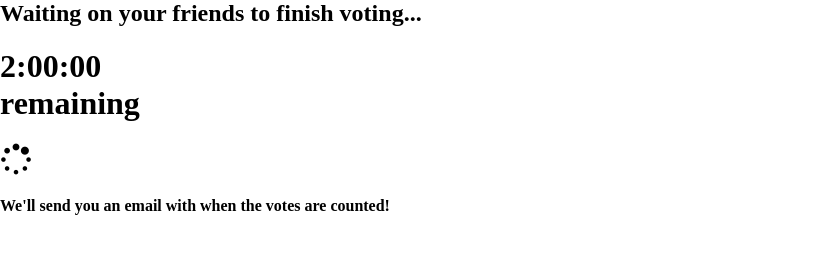
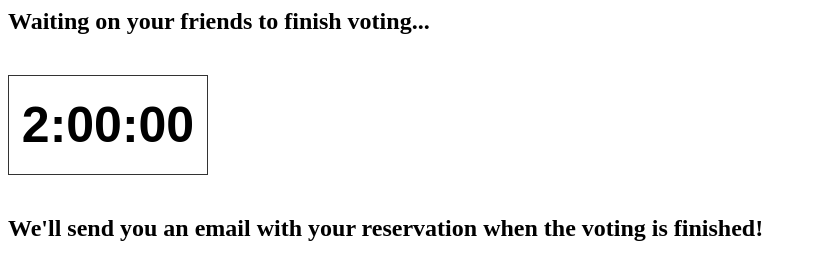
Before and after one commit to EmilePW/eetup, a website: page public/views/waiting.html in a window 1280 px wide. Shown: the whole page, without its empty margins (0-825 px from the left). Drawn offline with Linux system fonts and the light colour scheme; files that its build step writes are made by us from their sources.

Commit message:
Finished waiting screen

```diff
--- /dev/null
+++ b/public/styles/waiting.css
@@ -0,0 +1,13 @@
+.timeChoose button {
+	background: none;
+	border: 1px solid #333;
+	width: 200px;
+	height: 100px;
+	font-size: 50px;
+	font-weight: 600;
+}
+
+.timer {
+	margin-top: 40px;
+	margin-bottom: 40px;
+}
--- a/public/views/waiting.html
+++ b/public/views/waiting.html
@@ -1,15 +1,15 @@
-<link rel="stylesheet" type="text/css" href="styles/vote.css">
+<link rel="stylesheet" type="text/css" href="styles/waiting.css">
 <link rel="stylesheet" href="https://maxcdn.bootstrapcdn.com/font-awesome/4.4.0/css/font-awesome.min.css">
 
 
 <div class="row">
-	<div class="columns small-12 text-center">
-		<h2 class="text-center">Waiting on your friends to finish voting...</h2>
-		<div>
-			<h1><span id="timer">2:00:00</span><br>remaining</h1>
-			<h1><i class="fa fa-spinner fa-pulse"></i></h1>
+	<div class="col-sm-12 text-center">
+		<h2>Waiting on your friends to finish voting...</h2>
+		<div class="timer">
+			<div class="timeChoose">
+				<button><span id="timer">2:00:00</span></button>
+			</div>
 		</div>
-
-		<h4>We'll send you an email with when the votes are counted!</h4>
+		<h2>We'll send you an email with your reservation when the voting is finished!</h2>
 	</div>
 </div>
```
